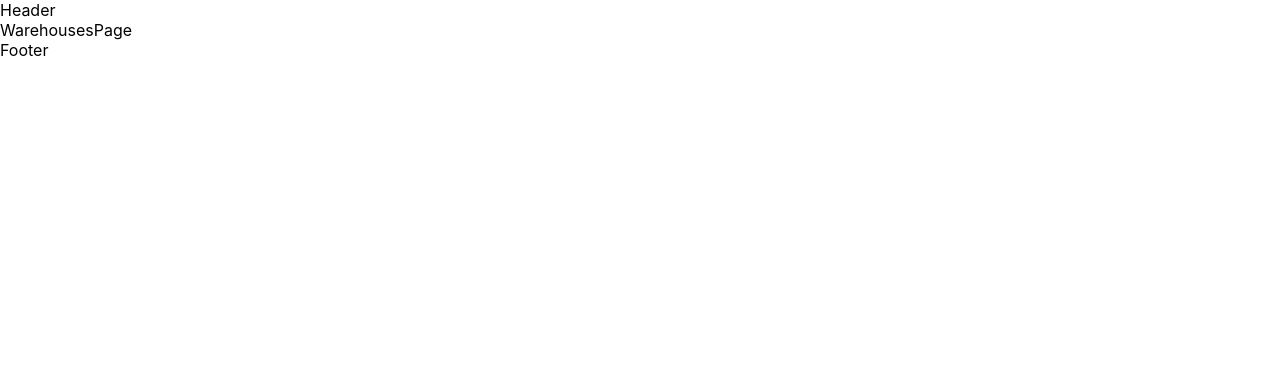
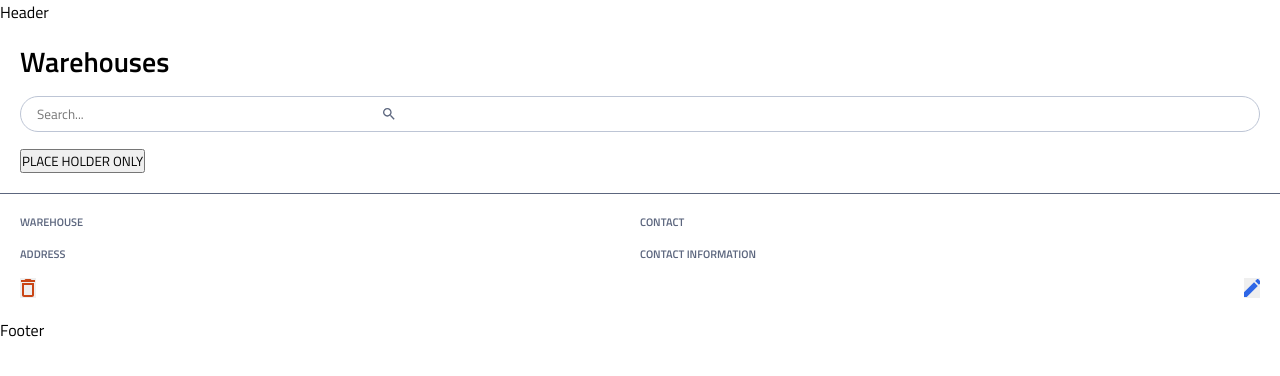
Before and after one commit to DBeaulne/InStock-MCSD, a React (Create React App) app: page /warehouses in a window 1280 px wide. Shown: the top 376 px of the page. Built offline with nearby package versions, Linux system fonts and the light colour scheme.

Commit message:
created WarehouseList and SearchBar component

```diff
--- /dev/null
+++ b/src/components/SearchBar/SearchBar.jsx
@@ -0,0 +1,29 @@
+import './SearchBar.scss';
+import { useState } from "react";
+
+const SearchBar = ({classname, placeholder, name, value}) => {
+
+   const [focus, setFocus] = useState('');
+   const [error, setError] = useState('');
+
+   const onInvalid = () => {
+      setError('warehouses__form-input--error')
+      setFocus('')
+   }
+
+   const onFocus = () => {
+      setFocus('warehouses__form-input--active')
+   }
+
+   const onBlur = () => {
+      setFocus('')
+      setError('')
+   }
+
+ return (
+   <input onInvalid={onInvalid} onFocus={onFocus} onBlur={onBlur} required value={value} className={`site_input--default ${classname} ${focus} ${error}`} placeholder={placeholder} type="text" name={name} />
+)
+
+}
+
+export default SearchBar;
--- /dev/null
+++ b/src/components/SearchBar/SearchBar.scss
@@ -0,0 +1,37 @@
+@use '../../styles/partials/colors';
+@use '../../styles/partials/fontfamily';
+@use '../../styles/partials/globals';
+@use '../../styles/partials/mediaQ';
+@use '../../styles/partials/paddingandmargins';
+@use '../../styles/partials/mobilefont';
+@use '../../styles/partials/tabletdesktopfont';
+
+.site_input--default {
+    width: 100%;
+    height: 2.25rem;
+    max-height: 36px;
+    min-width: 240px;
+    border-radius: 20px;
+    padding: 0.75rem;
+    border: 0.0625rem solid colors.seccolor(is-cloud);
+    background-color: colors.primcolor(is-white);
+}
+
+.warehouses__form-input {
+    background-image: url(../../assets//icons/search-24px.svg);
+    background-position: 22.5rem 50%;
+    background-size: 1rem;
+    background-repeat: no-repeat;
+    padding: 1rem;
+    width: 100%;
+    margin-bottom: paddingandmargins.$mobDEF;
+
+    &--active {
+        border: none;
+        outline: 0.0625rem solid colors.primcolor(is-indigo);
+    }
+    &--error {
+        border: none;
+        outline: 0.0625rem solid colors.suppcolor(is-red);
+    }
+}
--- /dev/null
+++ b/src/components/WarehouseList/Warehouse.jsx
@@ -0,0 +1,39 @@
+import './WarehouseList.scss';
+
+const Warehouse = ({name, number, email, location, address, deletewarehouse, editwarehouse}) => {
+    return (
+        <>
+        <div className="warehouse">
+            <div className="warehouse__wrapper warehouse__wrapper--left">
+                <div className='warehouse__wrapper--inner'>
+                    <section className='warehouse__section-wrapper'>
+                        <h4 className='warehouse__sub-title'>WAREHOUSE</h4>
+                        <p className='warehouse__text warehouse__text--bold-blue-font'>{location}</p>
+                    </section>
+                    <section className='warehouse__section-wrapper'>
+                        <h4 className='warehouse__sub-title'>ADDRESS</h4>
+                        <p className='warehouse__text'>{address}</p>
+                    </section>
+                </div>
+                <button onClick={editwarehouse} className='warehouse__button warehouse__button--delete'></button>
+            </div>
+            <div className="warehouse__wrapper warehouse__wrapper--right">
+                <div className='warehouse__wrapper--inner'>
+                    <section className='warehouse__section-wrapper'>
+                        <h4 className='warehouse__sub-title'>CONTACT</h4>
+                        <p className='warehouse__text'>{name}</p>
+                    </section>
+                    <section className='warehouse__section-wrapper'>
+                        <h4 className='warehouse__sub-title'>CONTACT INFORMATION</h4>
+                        <p className='warehouse__text'>{number}</p>
+                        <p className='warehouse__text'>{email}</p>
+                    </section>
+                </div>
+                <button onClick={deletewarehouse} className='warehouse__button warehouse__button--edit'></button>
+            </div>
+        </div>
+        </>
+    )
+}
+
+export default Warehouse;
--- a/src/components/WarehouseList/WarehouseList.jsx
+++ b/src/components/WarehouseList/WarehouseList.jsx
@@ -1,8 +1,31 @@
 import React from "react";
 import "./WarehouseList.scss";
+import Warehouse from "./Warehouse";
+import SearchBar from "../SearchBar/SearchBar";
 
-const WarehouseList = () => {
-  return <div>WarehouseList</div>;
+// MAP FUNCTION TO BE ADDED //
+
+const WarehouseList = (warehouse) => {
+  return (
+    <>
+     <section className="warehouses">
+      <div className="warehouses__wrapper">
+        <h1 className="warehouses__title">Warehouses</h1>
+        <form className="warehouses__form">
+          <SearchBar
+          classname={'warehouses__form-input'}
+          placeholder={'Search...'}
+          />
+          <button width='1000px'>PLACE HOLDER ONLY</button>
+        </form>
+      </div>
+      {/* {warehouse.map(() => {
+
+      })} */}
+      <Warehouse />
+    </section>
+    </>
+  )
 };
 
 export default WarehouseList;
--- a/src/components/WarehouseList/WarehouseList.scss
+++ b/src/components/WarehouseList/WarehouseList.scss
@@ -0,0 +1,88 @@
+@use '../../styles/partials/colors';
+@use '../../styles/partials/fontfamily';
+@use '../../styles/partials/globals';
+@use '../../styles/partials/mediaQ';
+@use '../../styles/partials/paddingandmargins';
+@use '../../styles/partials/mobilefont';
+@use '../../styles/partials/tabletdesktopfont';
+
+
+//WAREHOUSES SECTION//
+
+.warehouses__wrapper {
+    display: flex;
+    flex-direction: column;
+    justify-content: center;
+    padding: 1.25rem;
+    background-color: colors.primcolor(is-white);
+    border-bottom: 1px solid colors.seccolor(is-slate)
+}
+
+.warehouses__title {
+    @include mobilefont.mob-header-lrg;
+    font-weight: fontfamily.weight(bold);
+    margin-bottom: paddingandmargins.$mobDEF;
+}
+
+// INDIVIDUAL WAREHOUSE //
+
+.warehouse {
+    display: flex;
+    justify-content: center;
+    padding: 1.25rem;
+    background-color: colors.primcolor(is-white);
+}
+
+.warehouse__wrapper {
+    display: flex;
+    flex-direction: column;
+    align-items: left;
+    justify-content: space-between;
+    width: 100%;
+}
+
+.warehouse__section-wrapper {
+    margin-bottom: 1rem;
+}
+
+.warehouse__sub-title {
+    @include mobilefont.mob-header-xsml;
+    margin: 0rem;
+    width: 100%;
+    text-align: start;
+    color: colors.seccolor(is-slate);
+}
+
+.warehouse__text {
+    @include mobilefont.mob-par-sml;
+    margin: 0rem;
+    width: 100%;
+    text-align: start;
+    color: colors.primcolor(is-black);
+
+    &--bold-blue-font {
+        color: colors.primcolor(is-indigo);
+        font-weight: weight(bold);
+    }
+}
+
+.warehouse__button{
+    width: 1rem;
+    height: 1.25rem;
+    border: none;
+    &:hover {
+        cursor: pointer;
+    }
+
+    &--edit {
+        background-image: url(../../assets/icons/edit-24px.svg);
+        background-position: center;
+        align-self: end;
+    }
+
+    &--delete {
+        background-image: url(../../assets/icons/delete_outline-24px.svg);
+        background-position: center;
+    }
+
+}
--- a/src/pages/WarehousesPage/WarehousesPage.jsx
+++ b/src/pages/WarehousesPage/WarehousesPage.jsx
@@ -1,8 +1,12 @@
 import React from "react";
 import "./WarehousesPage.scss";
+import WarehouseList from "../../components/WarehouseList/WarehouseList.jsx"
 
 const WarehousesPage = () => {
-  return <div>WarehousesPage</div>;
+  return (
+    <WarehouseList />
+  )
+
 };
 
 export default WarehousesPage;
--- a/src/styles/partials/_globals.scss
+++ b/src/styles/partials/_globals.scss
@@ -2,6 +2,8 @@
     box-sizing: border-box;
     text-decoration: none;
     list-style-type: none;
-    font-family: 'titillium';
+    font-family: 'titillium','Times New Roman', Times, Arial;
     font-weight: weight(regular);
+    padding: 0;
+    margin: 0;
 }
```
Also changed, not shown: 1 other file (tests, documents, lock files or other folders).
